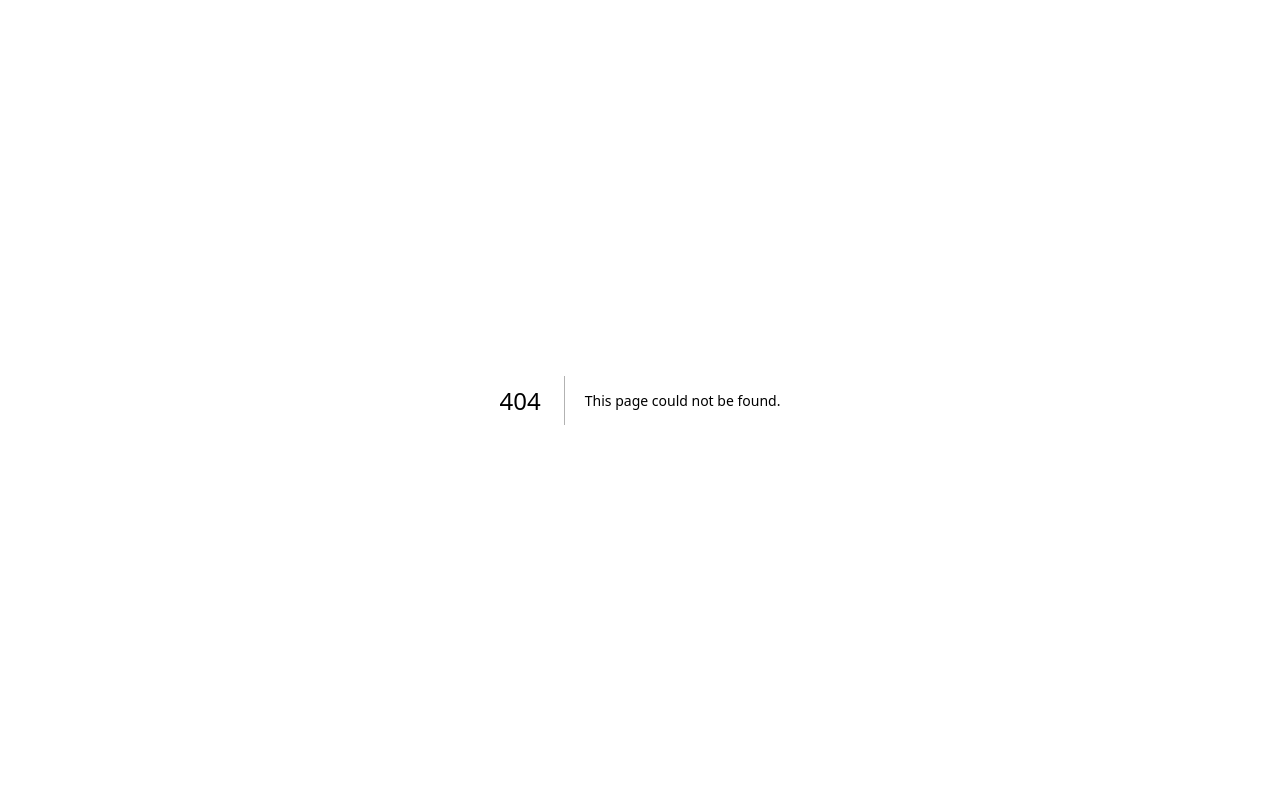
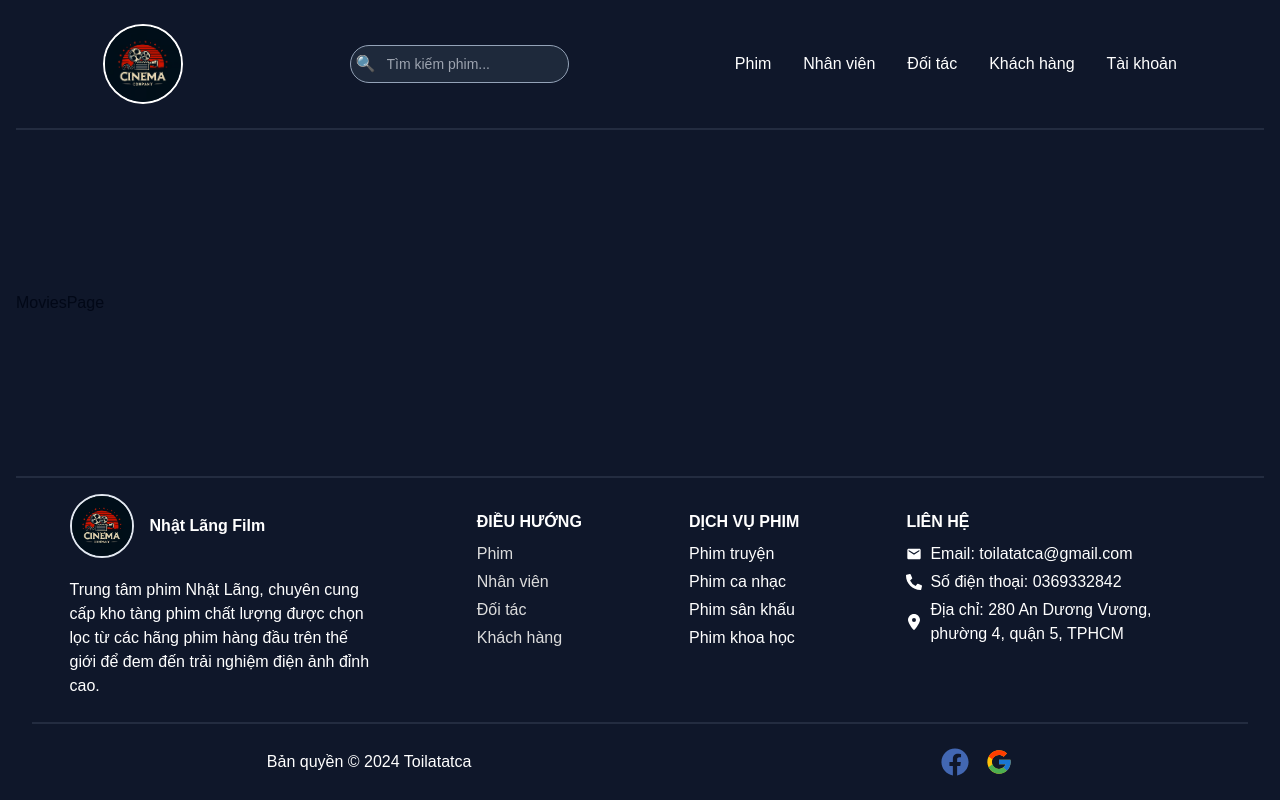
Before and after one commit to Panda0712/Nhat-Lang, a Next.js app: page /movies in a window 1280 px wide. Before the commit this address had no page. Built offline with nearby package versions, Linux system fonts and the light colour scheme.

Commit message:
navbar and footer ui

```diff
--- /dev/null
+++ b/app/_constants/color.ts
@@ -0,0 +1,9 @@
+export const colors = {
+  background: "#0f172a",
+  black1: "#1e293b",
+  grey: "#94a3b8",
+  grey2: "#dcdcdc",
+  white: "#ffffff",
+  blue: "#38bdf8",
+  facebook: "#4267B2",
+};
--- /dev/null
+++ b/app/accounts/page.tsx
@@ -0,0 +1,7 @@
+import React from "react";
+
+const AccountPage = () => {
+  return <div>AccountPage</div>;
+};
+
+export default AccountPage;
--- /dev/null
+++ b/app/customers/page.tsx
@@ -0,0 +1,7 @@
+import React from "react";
+
+const CustomerPage = () => {
+  return <div>CustomerPage</div>;
+};
+
+export default CustomerPage;
--- a/app/layout.tsx
+++ b/app/layout.tsx
@@ -1,6 +1,8 @@
 import type { Metadata } from "next";
 import "./globals.css";
 import { Toaster } from "react-hot-toast";
+import Provider from "./provider";
+import { colors } from "./_constants/color";
 
 export const metadata: Metadata = {
   title: "Trung tâm quản lý phim Nhật Lãng",
@@ -14,8 +16,11 @@ export default function RootLayout({
 }>) {
   return (
     <html lang="en">
-      <body className="antialiased min-h-screen">
-        {children}
+      <body
+        className="antialiased min-h-screen"
+        style={{ backgroundColor: colors.background }}
+      >
+        <Provider>{children}</Provider>
         <Toaster
           position="top-center"
           gutter={12}
--- /dev/null
+++ b/app/movies/page.tsx
@@ -0,0 +1,7 @@
+import React from "react";
+
+const MoviesPage = () => {
+  return <div>MoviesPage</div>;
+};
+
+export default MoviesPage;
--- /dev/null
+++ b/app/partners/page.tsx
@@ -0,0 +1,7 @@
+import React from "react";
+
+const PartnerPage = () => {
+  return <div>PartnerPage</div>;
+};
+
+export default PartnerPage;
--- /dev/null
+++ b/app/provider.tsx
@@ -0,0 +1,15 @@
+import Footer from "@/components/footer";
+import Navbar from "@/components/navbar";
+import React from "react";
+
+const Provider = ({ children }: { children: React.ReactNode }) => {
+  return (
+    <div className="min-h-screen px-4 flex flex-col justify-between">
+      <Navbar />
+      {children}
+      <Footer />
+    </div>
+  );
+};
+
+export default Provider;
--- /dev/null
+++ b/app/search/page.tsx
@@ -0,0 +1,7 @@
+import React from "react";
+
+const SearchPage = () => {
+  return <div>SearchPage</div>;
+};
+
+export default SearchPage;
--- /dev/null
+++ b/app/staffs/page.tsx
@@ -0,0 +1,7 @@
+import React from "react";
+
+const StaffPage = () => {
+  return <div>StaffPage</div>;
+};
+
+export default StaffPage;
--- /dev/null
+++ b/components/footer.tsx
@@ -0,0 +1,104 @@
+import Image from "next/image";
+import Link from "next/link";
+import React from "react";
+import { FaFacebook, FaPhoneAlt } from "react-icons/fa";
+import { FaLocationDot } from "react-icons/fa6";
+import { FcGoogle } from "react-icons/fc";
+import { MdEmail } from "react-icons/md";
+
+const Footer = () => {
+  return (
+    <footer className="border-t-2 px-4 flex flex-col gap-6 border-opacity-15 pt-4 pb-6 border-[#94a3b8]">
+      <div className="flex justify-around sm:gap-x-8 pb-6 gap-x-4 border-b-2 border-opacity-15 border-[#94a3b8]">
+        <div>
+          <div className="flex items-center gap-x-4">
+            <Image
+              src="/nl-logo.png"
+              width={200}
+              height={200}
+              className="w-16 h-16 border-2 rounded-full"
+              alt="logo-image"
+            />
+            <span className="text-white font-semibold">Nhật Lãng Film</span>
+          </div>
+          <p className="mt-5 text-white max-w-[300px]">
+            Trung tâm phim Nhật Lãng, chuyên cung cấp kho tàng phim chất lượng
+            được chọn lọc từ các hãng phim hàng đầu trên thế giới để đem đến
+            trải nghiệm điện ảnh đỉnh cao.
+          </p>
+        </div>
+
+        <ul className="mt-4">
+          <h3 className="text-white uppercase mb-2 font-semibold">
+            Điều hướng
+          </h3>
+          <Link href="/movies">
+            <li
+              className={`text-[#dcdcdc] mb-1 hover:text-[#38bdf8] font-medium cursor-pointer transition-all`}
+            >
+              Phim
+            </li>
+          </Link>
+          <Link href="/staffs">
+            <li
+              className={`text-[#dcdcdc] mb-1 hover:text-[#38bdf8] font-medium cursor-pointer transition-all`}
+            >
+              Nhân viên
+            </li>
+          </Link>
+          <Link href="/partners">
+            <li
+              className={`text-[#dcdcdc] mb-1 hover:text-[#38bdf8] font-medium cursor-pointer transition-all`}
+            >
+              Đối tác
+            </li>
+          </Link>
+          <Link href="/customers">
+            <li
+              className={`text-[#dcdcdc] mb-1 hover:text-[#38bdf8] font-medium cursor-pointer transition-all`}
+            >
+              Khách hàng
+            </li>
+          </Link>
+        </ul>
+
+        <ul className="mt-4 text-white">
+          <h3 className="text-white uppercase mb-2 font-semibold">
+            Dịch vụ phim
+          </h3>
+          <p className="mb-1">Phim truyện</p>
+          <p className="mb-1">Phim ca nhạc</p>
+          <p className="mb-1">Phim sân khấu</p>
+          <p className="mb-1">Phim khoa học</p>
+        </ul>
+
+        <ul className="mt-4 text-white">
+          <h3 className="text-white uppercase mb-2 font-semibold">Liên hệ</h3>
+          <div className="flex items-center mb-1 gap-x-2">
+            <MdEmail />
+            <p>Email: toilatatca@gmail.com</p>
+          </div>
+          <div className="flex items-center mb-1 gap-x-2">
+            <FaPhoneAlt />
+            <p>Số điện thoại: 0369332842</p>
+          </div>
+          <div className="flex items-center mb-1 gap-x-2">
+            <FaLocationDot />
+            <p className="max-w-[280px]">
+              Địa chỉ: 280 An Dương Vương, phường 4, quận 5, TPHCM
+            </p>
+          </div>
+        </ul>
+      </div>
+      <div className="flex items-center justify-around">
+        <p className="text-white">Bản quyền © 2024 Toilatatca</p>
+        <div className="flex items-center gap-x-4">
+          <FaFacebook className="cursor-pointer transition-all hover:opacity-90 w-7 h-7 text-[#4267B2]" />
+          <FcGoogle className="cursor-pointer transition-all hover:opacity-90 w-7 h-7" />
+        </div>
+      </div>
+    </footer>
+  );
+};
+
+export default Footer;
--- /dev/null
+++ b/components/navbar.tsx
@@ -0,0 +1,67 @@
+import Image from "next/image";
+import Link from "next/link";
+
+const Navbar = () => {
+  return (
+    <nav className="flex border-b-2 border-[#94a3b8] border-opacity-15 py-6 px-4 items-center justify-around sm:gap-x-6 gap-x-4">
+      <Link href="/">
+        <Image
+          src="/nl-logo.png"
+          width={200}
+          height={200}
+          className="w-20 h-20 border-2 border-[#ffffff] rounded-full cursor-pointer"
+          alt="logo-image"
+        />
+      </Link>
+      <div className="relative">
+        <input
+          type="text"
+          placeholder="Tìm kiếm phim..."
+          className="border text-white border-[#94a3b8] pl-9 py-2 rounded-full text-sm outline-none bg-[#1e293b] focus:border-[#38bdf8]"
+        />
+        <span className="absolute left-[6px] top-[50%] translate-y-[-50%]">
+          🔍
+        </span>
+      </div>
+      <ul className="flex items-center sm:gap-x-8 gap-x-4">
+        <Link href="/movies">
+          <li
+            className={`text-white hover:text-[#38bdf8] font-medium cursor-pointer transition-all`}
+          >
+            Phim
+          </li>
+        </Link>
+        <Link href="/staffs">
+          <li
+            className={`text-white hover:text-[#38bdf8] font-medium cursor-pointer transition-all`}
+          >
+            Nhân viên
+          </li>
+        </Link>
+        <Link href="/partners">
+          <li
+            className={`text-white hover:text-[#38bdf8] font-medium cursor-pointer transition-all`}
+          >
+            Đối tác
+          </li>
+        </Link>
+        <Link href="/customers">
+          <li
+            className={`text-white hover:text-[#38bdf8] font-medium cursor-pointer transition-all`}
+          >
+            Khách hàng
+          </li>
+        </Link>
+        <Link href="/accounts">
+          <li
+            className={`text-white hover:text-[#38bdf8] font-medium cursor-pointer transition-all`}
+          >
+            Tài khoản
+          </li>
+        </Link>
+      </ul>
+    </nav>
+  );
+};
+
+export default Navbar;
```
Also changed, not shown: public/nl-logo.png (added).
